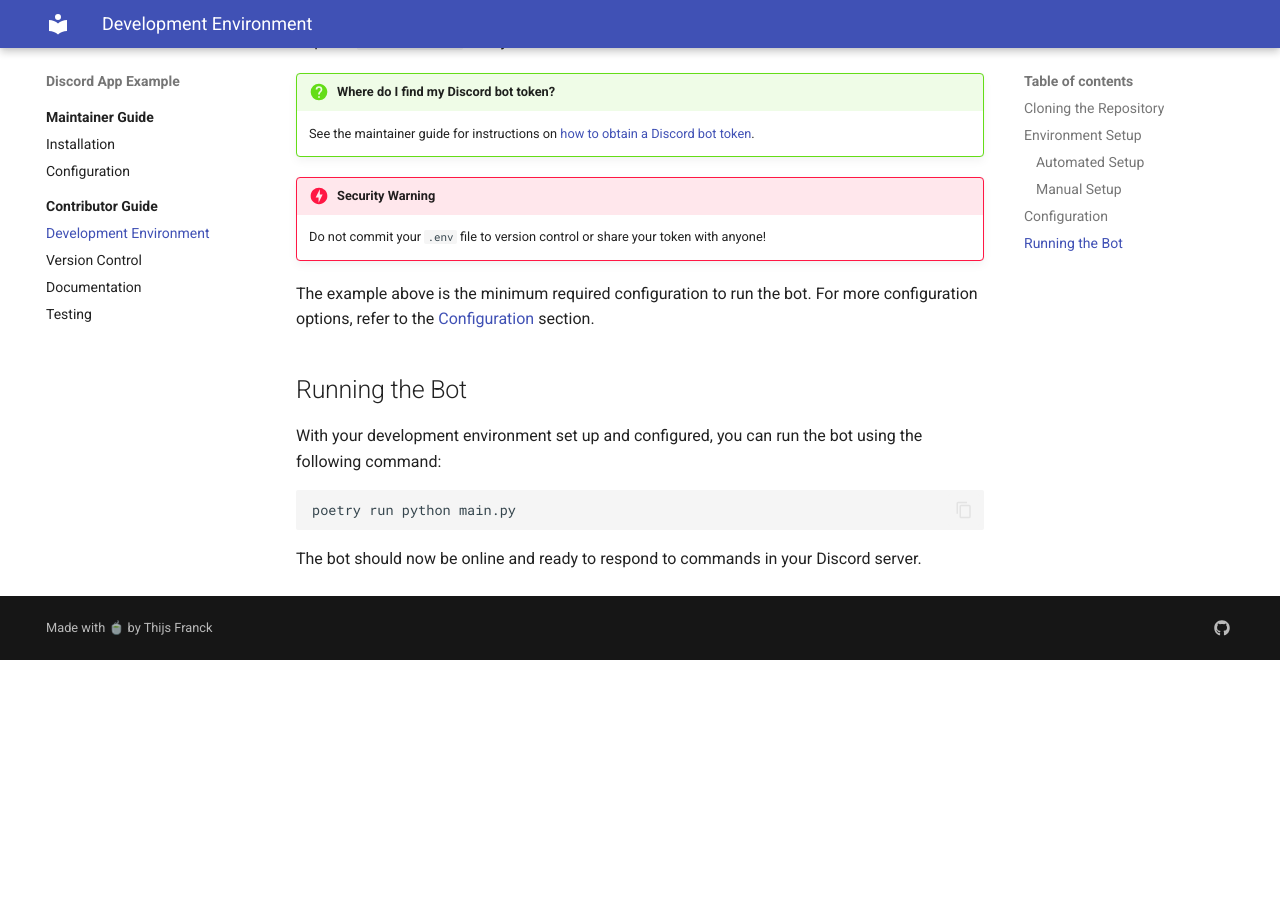
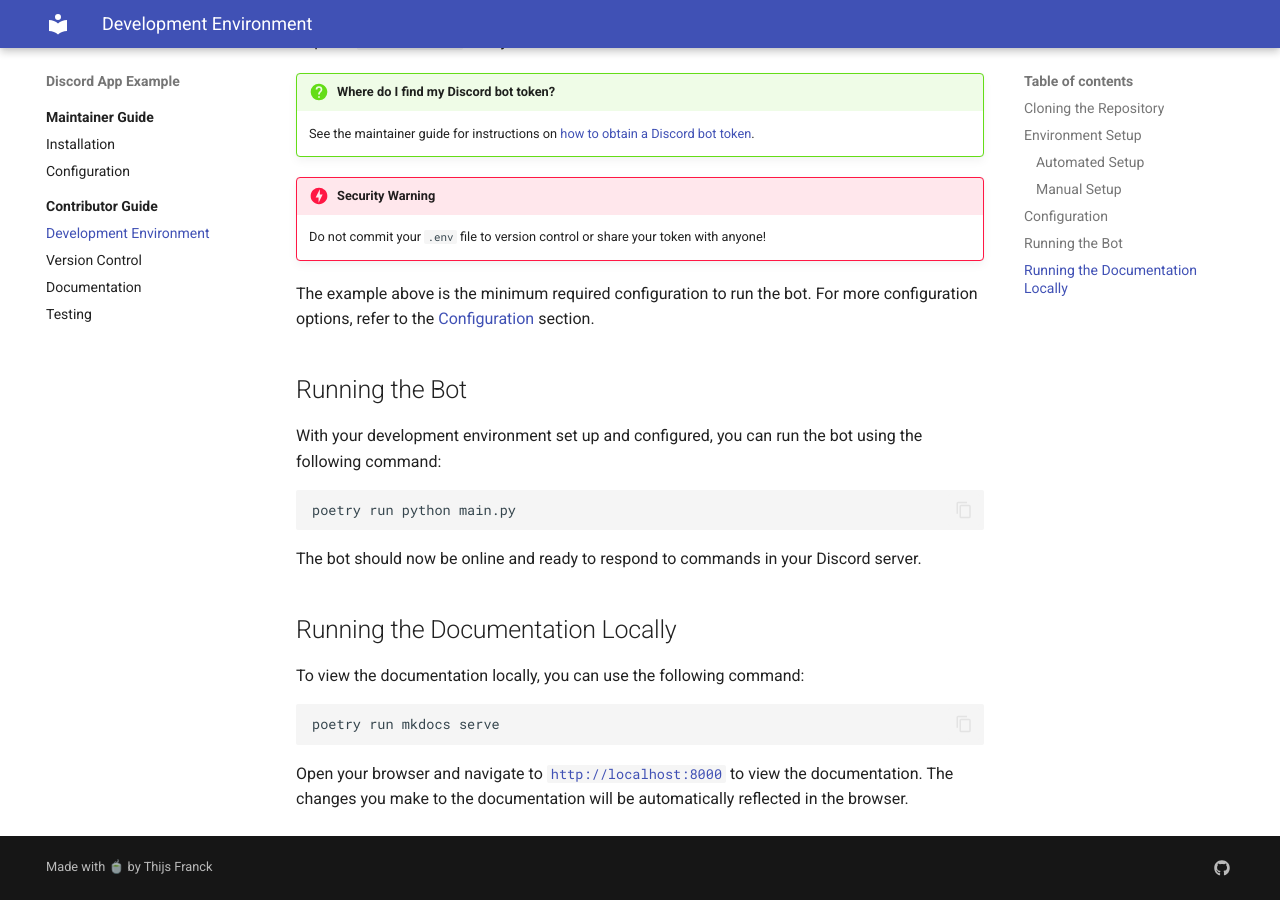
Before and after one commit to thijsfranck/discord-app-example, an MkDocs documentation site: the page built from docs/contributor-guide/development-environment.md, in a window 1280 px wide and 900 px high, scrolled down 1608 px. Built offline with MkDocs 1.6.1 and Material for MkDocs 9.7.7, drawn with Linux system fonts in a browser that asks for light colours; the version menu is left out; before the commit the page ends 2268 px from its top, so only the background shows below that.

Commit message:
docs: add section on running the docs locally

````diff
--- a/docs/contributor-guide/development-environment.md
+++ b/docs/contributor-guide/development-environment.md
@@ -83,3 +83,14 @@
 ```
 
 The bot should now be online and ready to respond to commands in your Discord server.
+
+## Running the Documentation Locally
+
+To view the documentation locally, you can use the following command:
+
+```bash
+poetry run mkdocs serve
+```
+
+Open your browser and navigate to [`http://localhost:8000`](http://localhost:8000) to view the documentation.
+The changes you make to the documentation will be automatically reflected in the browser.
````
Also changed, not shown: 1 other file.
